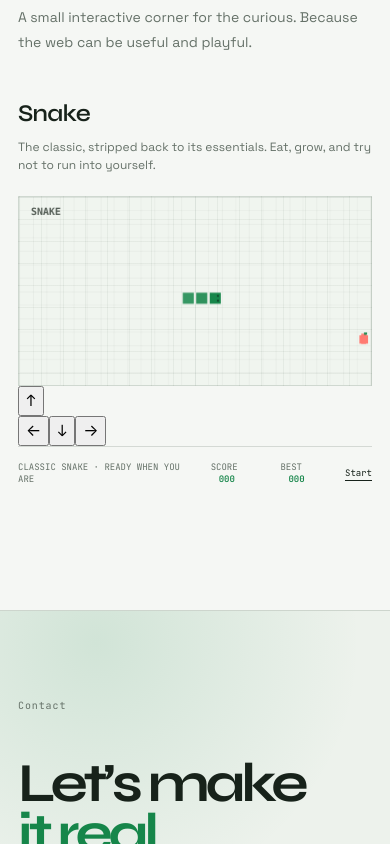
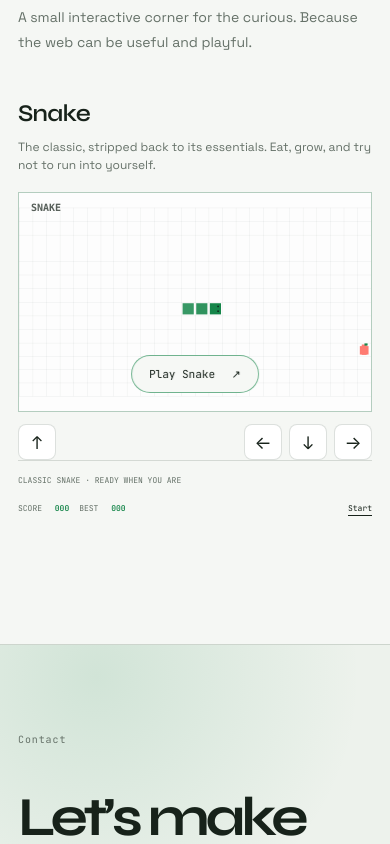
Before and after one commit to mtcxdev/mtcxdev.github.io, a React (Vite) app: page / in a window 390 px wide. Shown: the part 6635-7479 px from the top of the page. Built offline with nearby package versions, Linux system fonts and the light colour scheme; no server answers.

Commit message:
style: add responsive classic Snake game UI

```diff
--- a/src/App.css
+++ b/src/App.css
@@ -87,3 +87,23 @@
   .site-header .header-actions{gap:10px}
   .site-header .theme-toggle{flex-basis:36px;width:36px;min-width:36px;height:36px;min-height:36px}
 }
+
+
+/* Classic Snake mini-game */
+.snake-game{width:100%;min-width:0}
+.snake-board{height:340px;margin-top:22px;position:relative;overflow:hidden;display:block;outline:none;border:1px solid color-mix(in srgb,var(--accent) 20%,var(--line));background:color-mix(in srgb,var(--surface) 82%,transparent);background-image:none;isolation:isolate;cursor:pointer;touch-action:manipulation}
+.snake-board:focus-visible{outline:2px solid var(--accent);outline-offset:4px}
+.snake-board canvas{position:absolute;inset:0;width:100%;height:100%;display:block;image-rendering:pixelated}
+.snake-start-button{position:absolute;left:50%;bottom:18px;transform:translateX(-50%);border:1px solid color-mix(in srgb,var(--accent) 60%,transparent);border-radius:999px;padding:11px 17px;background:color-mix(in srgb,var(--bg) 88%,transparent);color:var(--text);font:11px var(--font-mono);white-space:nowrap;cursor:pointer;backdrop-filter:blur(8px);transition:background .2s,color .2s}
+.snake-start-button:hover{background:var(--accent);color:#07140d}
+.snake-start-button span{margin-left:10px}
+.snake-controls{display:none;justify-content:space-between;align-items:center;gap:12px;padding-top:12px}
+.snake-controls>div{display:flex;gap:7px}
+.snake-controls button{appearance:none;width:42px;height:38px;display:grid;place-items:center;border:1px solid var(--line);border-radius:8px;background:var(--surface);color:var(--text);font-size:18px;cursor:pointer;touch-action:manipulation}
+.snake-controls button:active{background:var(--accent);color:#07140d}
+.snake-footer{display:flex;align-items:center;gap:20px;flex-wrap:wrap}
+.snake-footer>span:first-child{margin-right:auto}
+.snake-footer b{font-variant-numeric:tabular-nums}
+@media(max-width:760px){.snake-board{height:260px;margin-top:18px}.snake-controls{display:flex}.snake-controls>div{margin-left:auto}.snake-footer{gap:12px;font-size:8px}.snake-footer>span:first-child{width:100%;margin:0}.snake-footer button{margin-left:auto}}
+@media(max-width:390px){.snake-board{height:220px}.snake-controls button{width:38px;height:36px}.snake-footer{column-gap:10px}}
+@media(prefers-reduced-motion:reduce){.snake-start-button{transition:none}}
```
